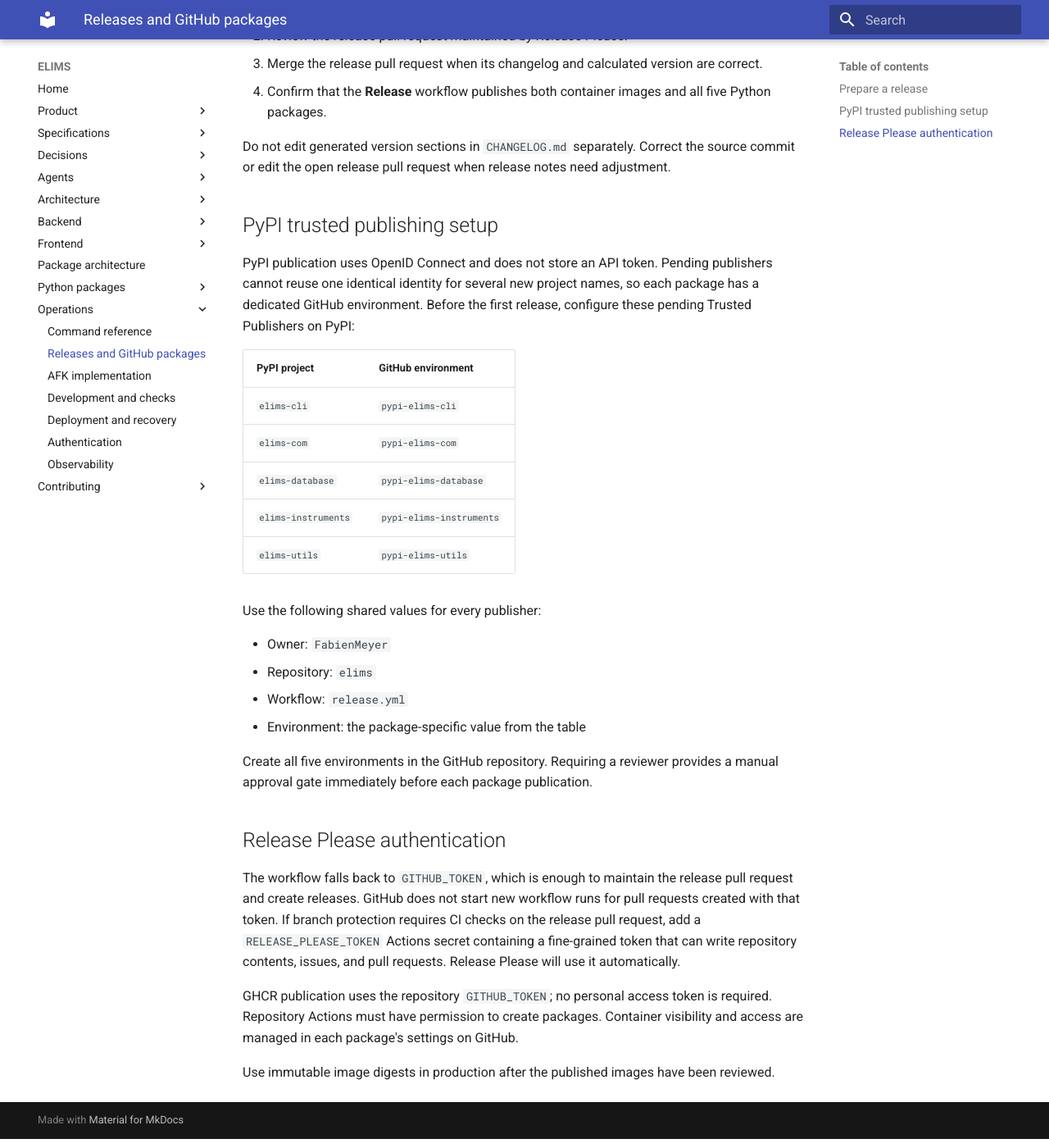
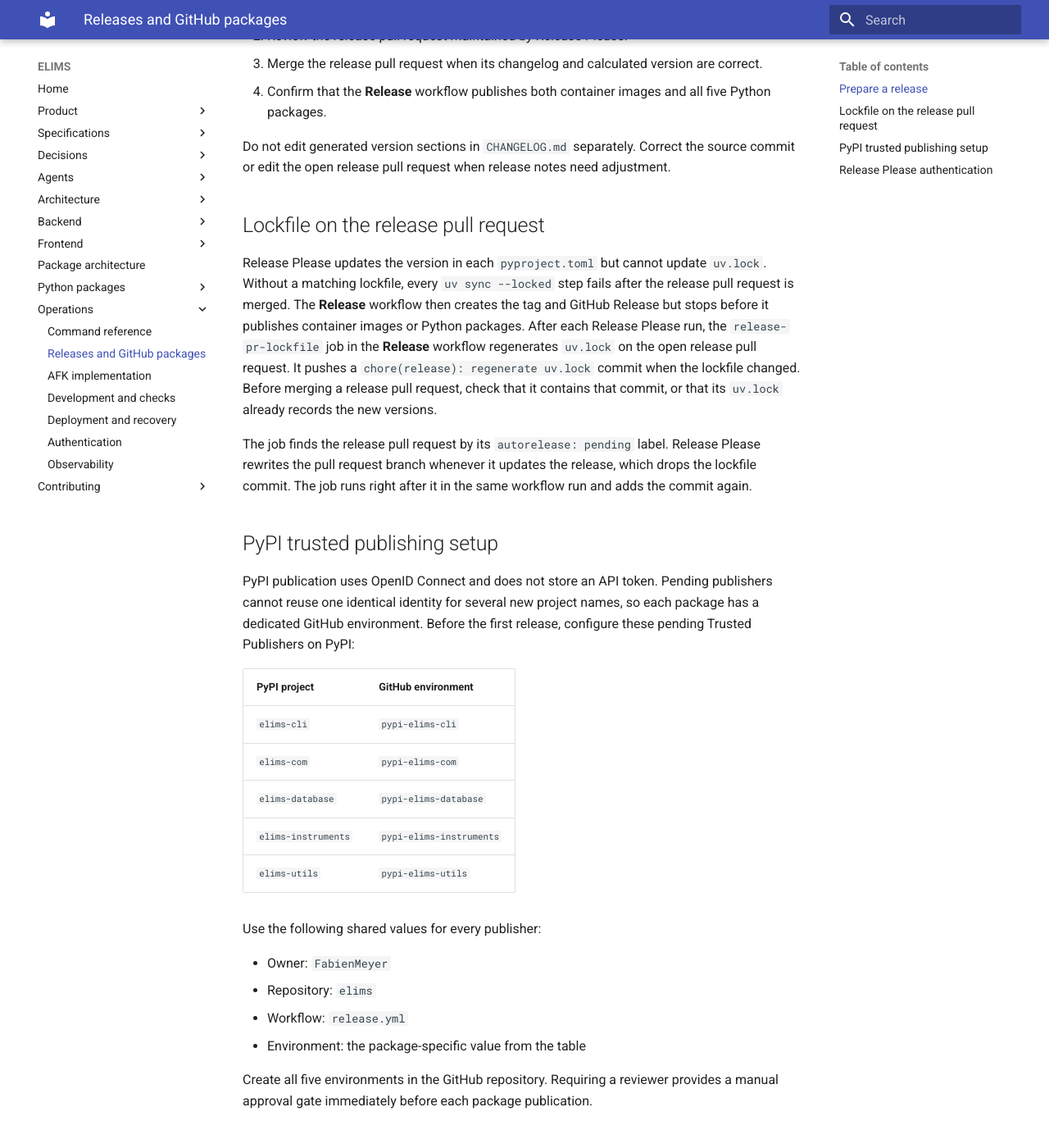
Before and after one commit to FabienMeyer/elims, an MkDocs documentation site: the page built from docs/operations/releases.md, in a window 1280 px wide and 1400 px high, scrolled down 660 px. Shown: the whole window at 82% size. Built offline with MkDocs 1.6.1 and Material for MkDocs 9.7.7, drawn with Linux system fonts in a browser that asks for light colours; some of the changed text lies outside the part shown.

Commit message:
ci(release): regenerate uv.lock on release pull requests
Release Please bumps the version in each pyproject.toml but never
updates uv.lock: its toml updater ignored the six uv.lock jsonpath
entries in release-please-config.json, so both the 1.0.0 and 1.0.1
release pull requests left a stale lockfile. Every `uv sync --locked`
step then failed on main, and the 1.0.1 Release run stopped before it
published images or Python packages.

- Add a release-pr-lockfile job to the Release workflow. After each
  Release Please run that doesn't create a release, it finds the open
  release pull request by its `autorelease: pending` label, runs
  `uv lock`, and pushes a `chore(release): regenerate uv.lock` commit
  when the lockfile changed. It uses the Release Please token, so CI
  runs on that commit when RELEASE_PLEASE_TOKEN is configured.
- Remove the six uv.lock entries from release-please-config.json,
  which never had any effect.
- Document the job in docs/operations/releases.md.

Co-Authored-By: Claude Opus 5.5 <noreply@anthropic.com>

```diff
--- a/docs/operations/releases.md
+++ b/docs/operations/releases.md
@@ -27,6 +27,24 @@ For a release such as `v0.1.0`, the workflow publishes:
 Do not edit generated version sections in `CHANGELOG.md` separately. Correct
 the source commit or edit the open release pull request when release notes need
 adjustment.
+
+## Lockfile on the release pull request
+
+Release Please updates the version in each `pyproject.toml` but cannot update
+`uv.lock`. Without a matching lockfile, every `uv sync --locked` step fails
+after the release pull request is merged. The **Release** workflow then creates
+the tag and GitHub Release but stops before it publishes container images or
+Python packages. After each Release Please run, the
+`release-pr-lockfile` job in the **Release** workflow regenerates `uv.lock` on
+the open release pull request. It pushes a `chore(release): regenerate uv.lock`
+commit when the lockfile changed. Before merging a release pull request, check
+that it contains that commit, or that its `uv.lock` already records the new
+versions.
+
+The job finds the release pull request by its `autorelease: pending` label.
+Release Please rewrites the pull request branch whenever it updates the
+release, which drops the lockfile commit. The job runs right after it in the
+same workflow run and adds the commit again.
 
 ## PyPI trusted publishing setup
 
@@ -60,7 +78,9 @@ release pull request and create releases. GitHub does not start new workflow
 runs for pull requests created with that token. If branch protection requires
 CI checks on the release pull request, add a `RELEASE_PLEASE_TOKEN` Actions
 secret containing a fine-grained token that can write repository contents,
-issues, and pull requests. Release Please will use it automatically.
+issues, and pull requests. Release Please will use it automatically. The
+`release-pr-lockfile` job pushes its lockfile commit with the same token, so CI
+runs on that commit only when `RELEASE_PLEASE_TOKEN` is configured.
 
 GHCR publication uses the repository `GITHUB_TOKEN`; no personal access token
 is required. Repository Actions must have permission to create packages.
```
Also changed, not shown: release-please-config.json (+0 -30 lines), 1 other file.
